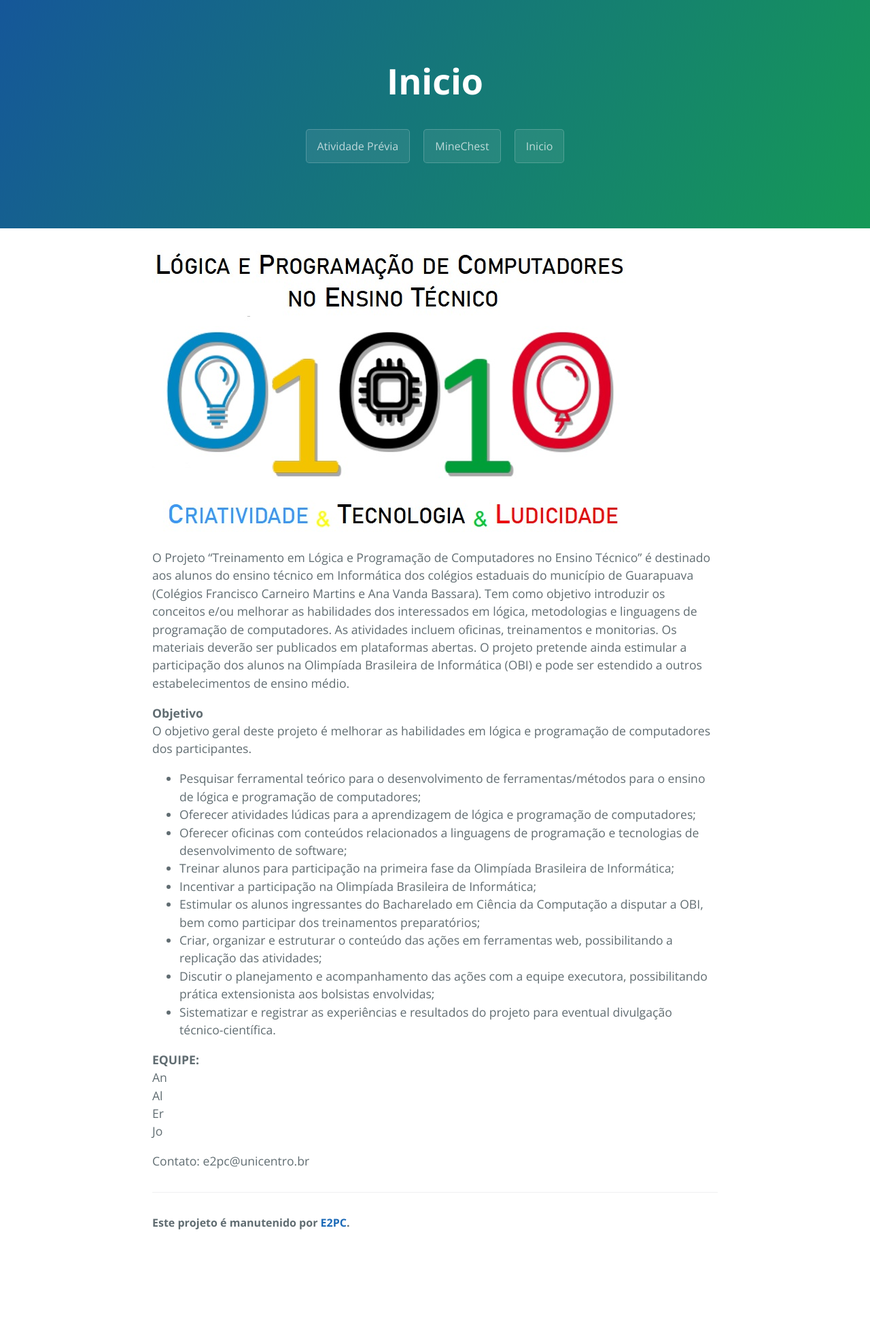
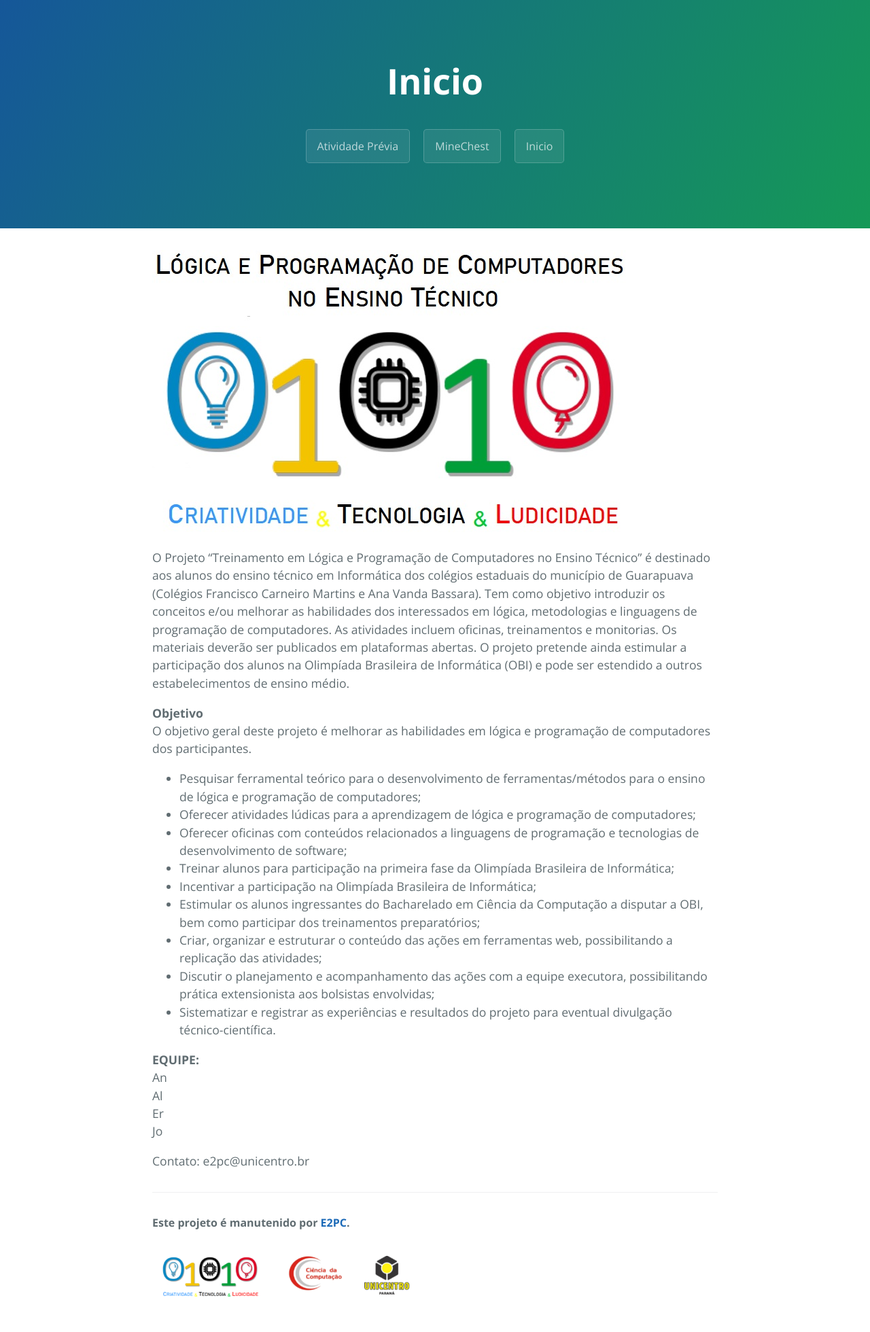
Before and after one commit to E2PC/ProjectPage, a Jekyll site: the page built from index.md, in a window 1280 px wide. Shown: the whole page at 68% size. Built offline with Jekyll 4.4.1, drawn with Linux system fonts in a browser that asks for light colours; before the commit the page ends 1843 px from its top, so only the background shows below that.

Commit message:
Update template.html

```diff
--- a/_layouts/template.html
+++ b/_layouts/template.html
@@ -23,6 +23,7 @@
 
       <footer class="site-footer">
           <span class="site-footer-owner">Este projeto é manutenido por <a href="https://github.com/E2PC">E2PC</a>.</span>
+          <img src="images/Captura de tela 2021-09-02 233925 (1).png" style="margin-top: 25px" width="384" height="86"/>
       </footer>
     </section>
   </body>
```
